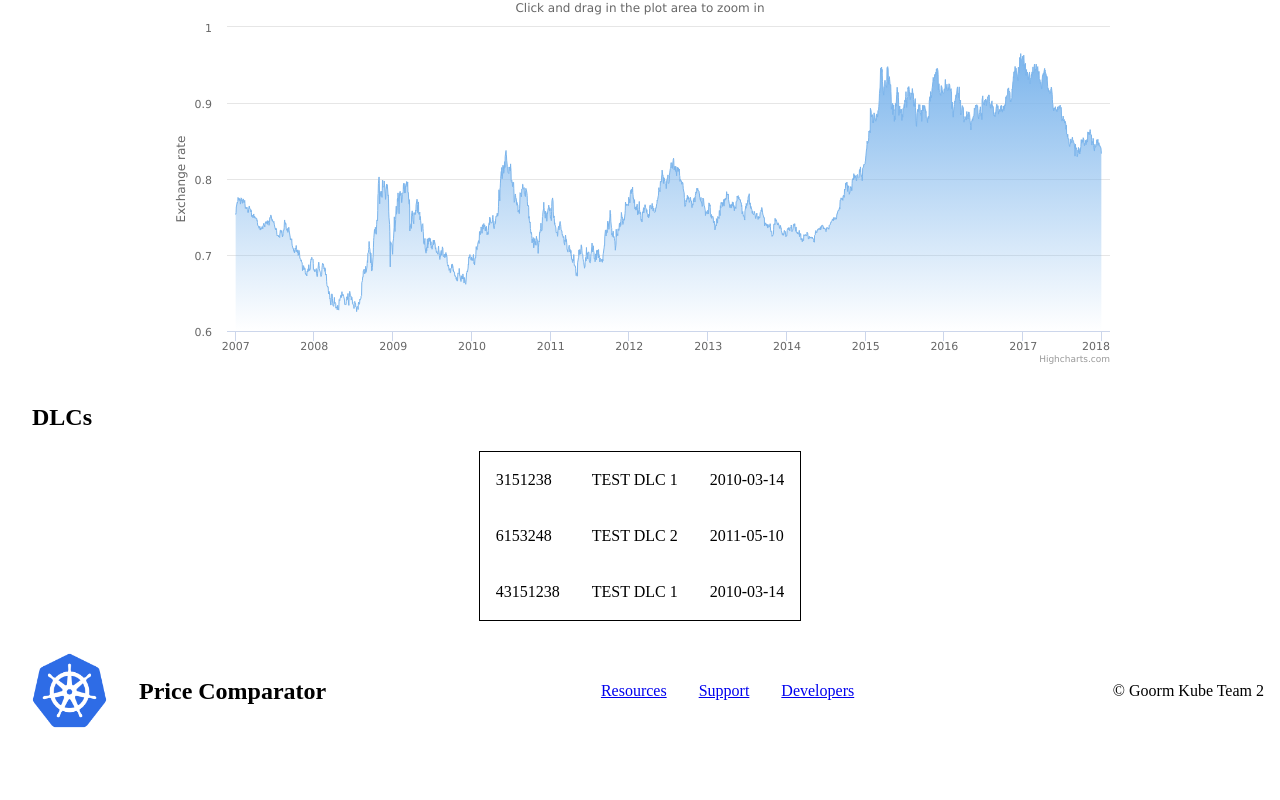
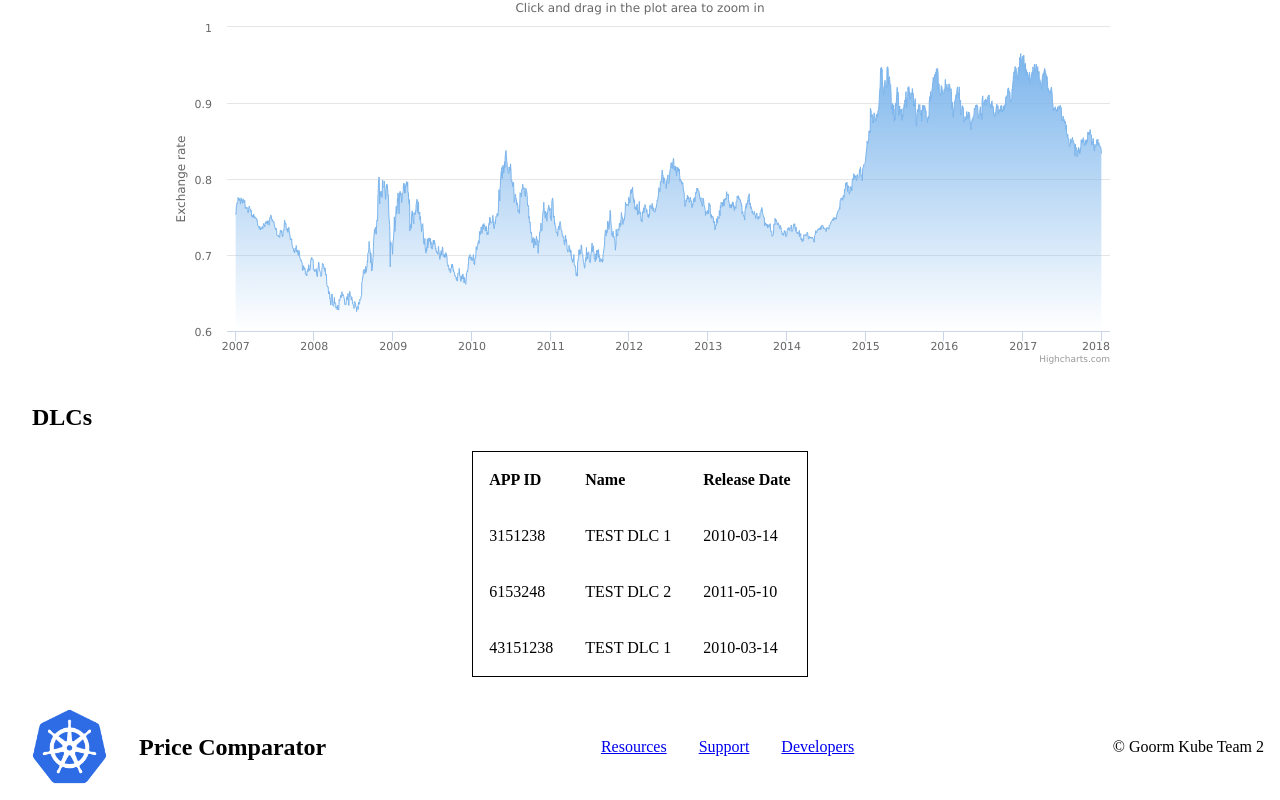
Before and after one commit to Resdayn/goorm-k8s-Finalproject-client, a React (Create React App) app: page /support in a window 1280 px wide. Shown: the part 1362-2162 px from the top of the page. Before the commit the page ends 2106 px from the top, so only its background shows below. Built offline with nearby package versions, Linux system fonts and the light colour scheme.

Commit message:
Added table head

```diff
--- a/src/components/DlcDisplay.js
+++ b/src/components/DlcDisplay.js
@@ -30,6 +30,13 @@ const DlcDisplay = () => {
     <section className={styles.DlcTableContainer}>
       <h2 className={styles.DlcTableTitle}>DLCs</h2>
       <table className={styles.DlcTable}>
+        <thead>
+            <tr>
+                <td><strong>APP ID</strong></td>
+                <td><strong>Name</strong></td>
+                <td><strong>Release Date</strong></td>
+            </tr>
+        </thead>
         <tbody>
           {dlcData ? (
             dlcData.map((dlc) => (
```
